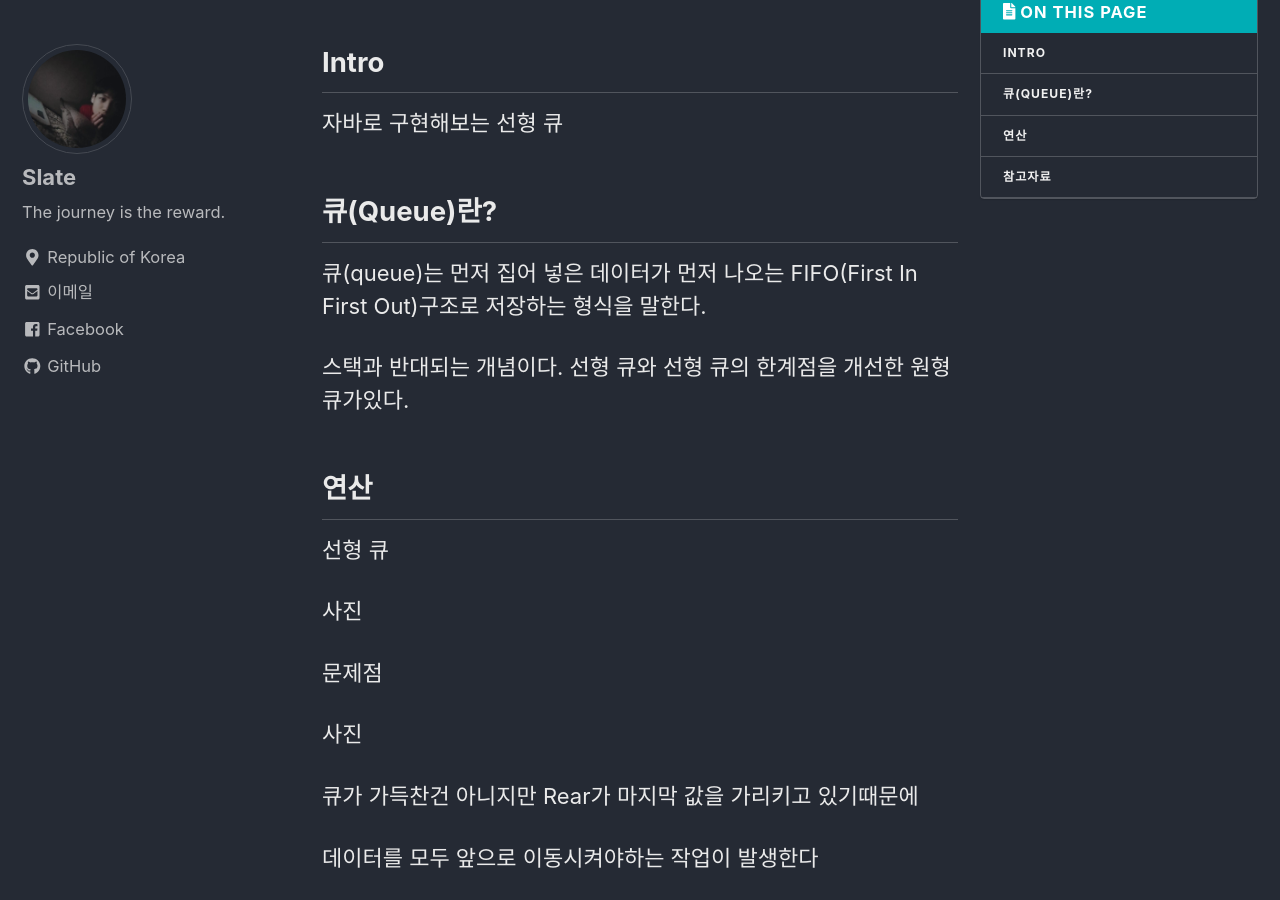
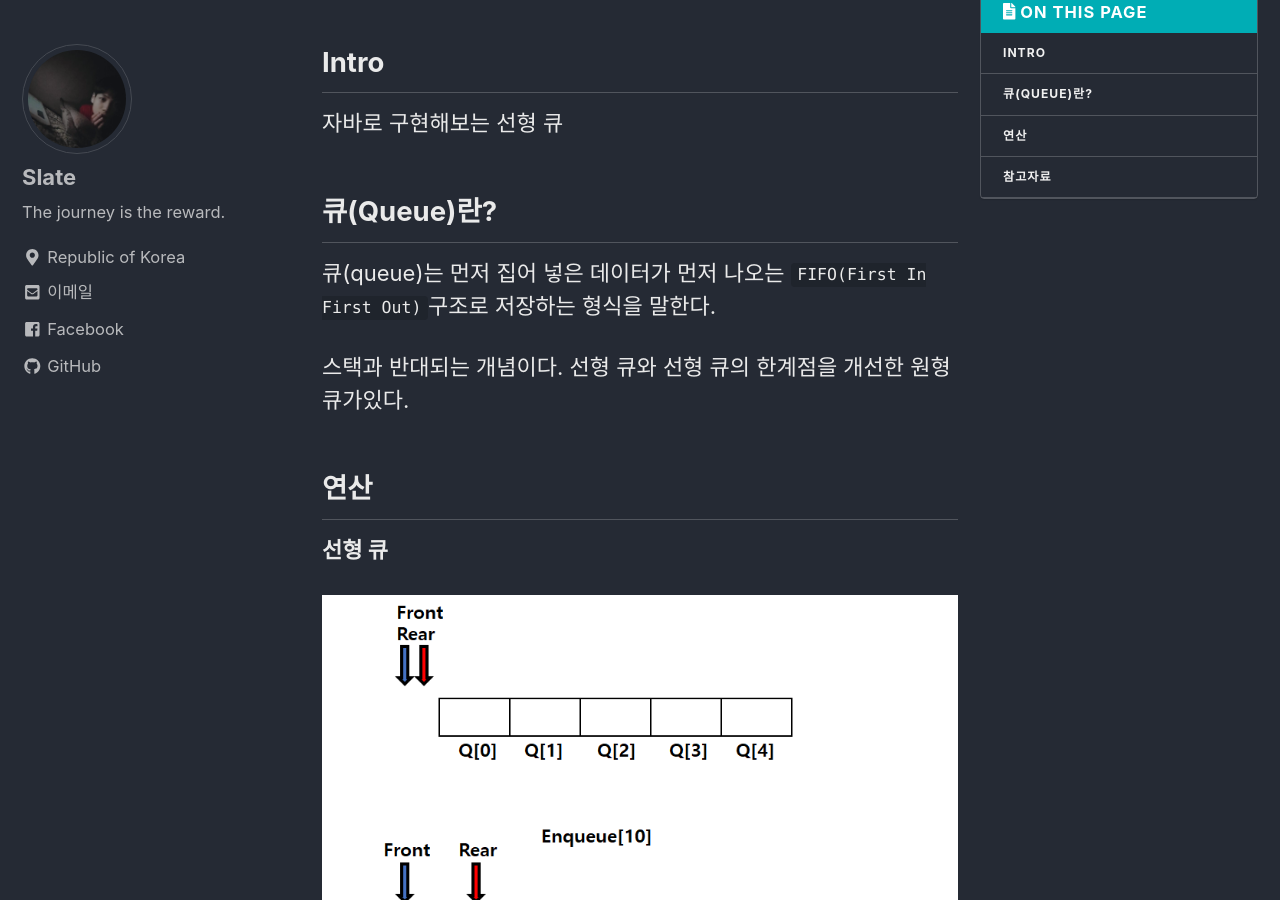
Before and after one commit to lesslate/lesslate.github.io, a Jekyll site: the page built from _posts/Data Structure/2018-10-29-자료구조 Queue.md, in a window 1280 px wide and 900 px high, scrolled down 243 px. Built offline with Jekyll 4.4.1, drawn with Linux system fonts in a browser that asks for light colours; nearby versions of some CDN libraries; comment, search, counter and statistics services are not loaded.

Commit message:
Update _posts/Data Structure/2018-10-29-자료구조 Queue.md

```diff
--- a/_posts/Data Structure/2018-10-29-자료구조 Queue.md
+++ b/_posts/Data Structure/2018-10-29-자료구조 Queue.md
@@ -16,7 +16,7 @@ toc: true
 
 ## 큐(Queue)란?
 
-큐(queue)는 먼저 집어 넣은 데이터가 먼저 나오는 FIFO(First In First Out)구조로 저장하는 형식을 말한다.
+큐(queue)는 먼저 집어 넣은 데이터가 먼저 나오는 ``FIFO(First In First Out)``구조로 저장하는 형식을 말한다.
 
 스택과 반대되는 개념이다. 선형 큐와 선형 큐의 한계점을 개선한 원형 큐가있다.
 
@@ -25,14 +25,14 @@ toc: true
 
 ## 연산
 
-선형 큐
+**선형 큐**
 
-사진
+![que](https://github.com/lesslate/lesslate.github.io/blob/master/assets/img/DataStructure/Queue/linearQueue.png?raw=true)
 
 
-문제점
+**문제점**
 
-사진
+![problem](https://github.com/lesslate/lesslate.github.io/blob/master/assets/img/DataStructure/Queue/problom.png?raw=true)
 
 
 큐가 가득찬건 아니지만 Rear가 마지막 값을 가리키고 있기때문에
```
